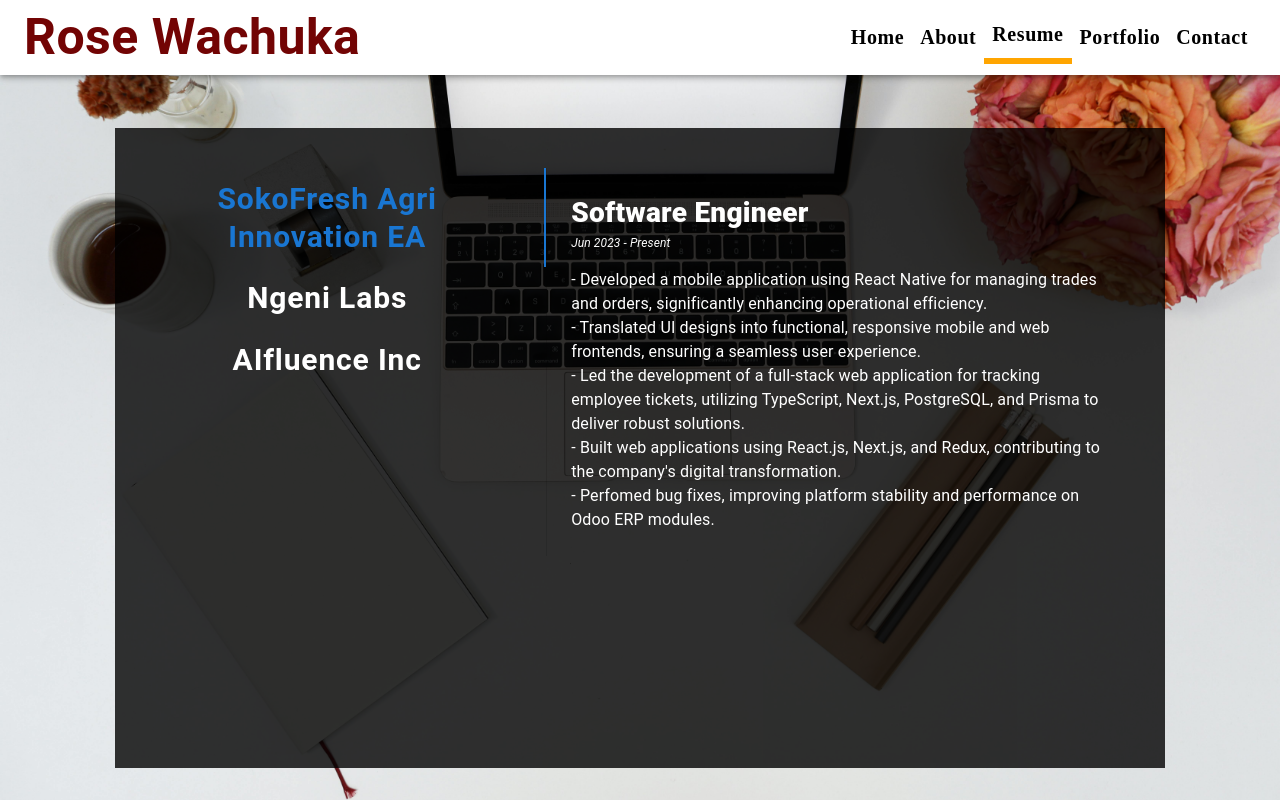
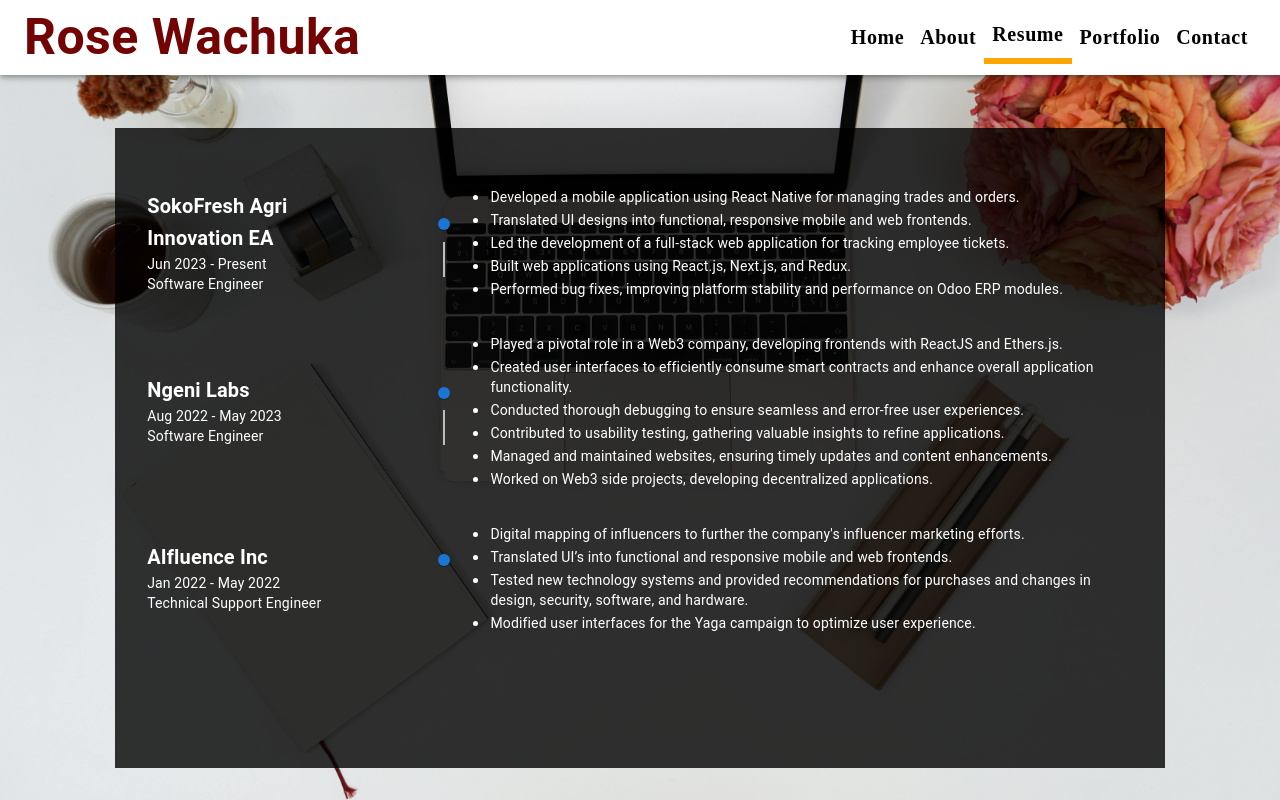
Before and after one commit to ro61zzy/myportfolio, a Next.js app: page /resume in a window 1280 px wide. Built offline with nearby package versions, Linux system fonts and the light colour scheme.

Commit message:
Fix: resume page, add timelines

```diff
--- a/src/components/Experience.tsx
+++ b/src/components/Experience.tsx
@@ -1,279 +1,102 @@
-"use client";
+"use client"
 
-import * as React from "react";
-import Tabs from "@mui/material/Tabs";
-import Tab from "@mui/material/Tab";
-import Typography from "@mui/material/Typography";
-import Box from "@mui/material/Box";
-import List from "@mui/material/List";
-import ListItem from "@mui/material/ListItem";
-import ListItemText from "@mui/material/ListItemText";
-import { useMediaQuery, useTheme } from "@mui/material";
+import { Box, Grid, Typography } from '@mui/material';
+import Timeline from '@mui/lab/Timeline';
+import TimelineItem from '@mui/lab/TimelineItem';
+import TimelineSeparator from '@mui/lab/TimelineSeparator';
+import TimelineDot from '@mui/lab/TimelineDot';
+import TimelineConnector from '@mui/lab/TimelineConnector';
+import TimelineContent from '@mui/lab/TimelineContent';
 
-interface TabPanelProps {
-  children?: React.ReactNode;
-  index: number;
-  value: number;
-}
-
-function TabPanel(props: TabPanelProps) {
-  const { children, value, index, ...other } = props;
+const ExperienceTimeline = () => {
+  const experiences = [
+    {
+      company: 'SokoFresh Agri Innovation EA',
+      years: 'Jun 2023 - Present',
+      role: 'Software Engineer',
+      details: [
+        'Developed a mobile application using React Native for managing trades and orders.',
+        'Translated UI designs into functional, responsive mobile and web frontends.',
+        'Led the development of a full-stack web application for tracking employee tickets.',
+        'Built web applications using React.js, Next.js, and Redux.',
+        'Performed bug fixes, improving platform stability and performance on Odoo ERP modules.',
+      ],
+    },
+    {
+      company: 'Ngeni Labs',
+      years: 'Aug 2022 - May 2023',
+     role: 'Software Engineer',
+      details: [
+        'Played a pivotal role in a Web3 company, developing frontends with ReactJS and Ethers.js.',
+        'Created user interfaces to efficiently consume smart contracts and enhance overall application functionality.',
+        'Conducted thorough debugging to ensure seamless and error-free user experiences.',
+        'Contributed to usability testing, gathering valuable insights to refine applications.',
+        'Managed and maintained websites, ensuring timely updates and content enhancements.',
+        'Worked on Web3 side projects, developing decentralized applications.',
+      ],
+    },
+    {
+      company: 'AIfluence Inc',
+      years: 'Jan 2022 - May 2022',
+      role: 'Technical Support Engineer',
+      details: [
+        'Digital mapping of influencers to further the company\'s influencer marketing efforts.',
+        'Translated UI’s into functional and responsive mobile and web frontends.',
+        'Tested new technology systems and provided recommendations for purchases and changes in design, security, software, and hardware.',
+        'Modified user interfaces for the Yaga campaign to optimize user experience.',
+      ],
+    },
+  ];
 
   return (
-    <div
-      role="tabpanel"
-      hidden={value !== index}
-      id={`vertical-tabpanel-${index}`}
-      aria-labelledby={`vertical-tab-${index}`}
-      {...other}
-    >
-      {value === index && <Box sx={{ p: 3 }}>{children}</Box>}
-    </div>
-  );
-}
+    <Box sx={{ padding: 4 }}>
+      <Grid container spacing={4}>
+        {experiences.map((experience, index) => (
+          <Grid container key={index} alignItems="center" spacing={2}>
+            {/* Left Column */}
+            <Grid item xs={12} md={3}>
+              <Typography variant="h6" sx={{ fontWeight: 'bold', color: 'white' }}>
+                {experience.company}
+              </Typography>
+              <Typography variant="body2" sx={{ color: 'white' }}>
+                {experience.years}
+              </Typography>
+              <Typography variant="body2" sx={{ color: 'white' }}>
+                {experience.role}
+              </Typography>
+            </Grid>
 
-function a11yProps(index: number) {
-  return {
-    id: `vertical-tab-${index}`,
-    "aria-controls": `vertical-tabpanel-${index}`,
-  };
-}
+            {/* Middle Column (Timeline) */}
+            <Grid item xs={12} md={1}>
+              <Timeline position="alternate">
+                <TimelineItem>
+                  <TimelineSeparator>
+                    <TimelineDot color="primary" />
+                    {index < experiences.length - 1 && <TimelineConnector />}
+                  </TimelineSeparator>
+                  <TimelineContent />
+                </TimelineItem>
+              </Timeline>
+            </Grid>
 
-export default function VerticalTabs() {
-  const [value, setValue] = React.useState(0);
-  const theme = useTheme();
-  const isSmallScreen = useMediaQuery(theme.breakpoints.down("sm"));
+            {/* Right Column (Details) */}
+            <Grid item xs={12} md={8}>
+  <ul style={{ listStyleType: 'disc', paddingLeft: '20px', color: 'white' }}>
+    {experience.details.map((detail, i) => (
+      <li key={i}>
+        <Typography variant="body2" sx={{ color: 'white' }}>
+          {detail}
+        </Typography>
+      </li>
+    ))}
+  </ul>
+</Grid>
 
-  const handleChange = (event: React.SyntheticEvent, newValue: number) => {
-    setValue(newValue);
-  };
-
-  return (
-    <Box
-      sx={{
-        flexGrow: 1,
-        display: "flex",
-        flexDirection: isSmallScreen ? "column" : "row",
-        height: "auto",
-        minHeight: 224,
-        // bgcolor: 'background.paper',
-      }}
-    >
-      <Tabs
-        orientation={isSmallScreen ? "horizontal" : "vertical"}
-        variant="scrollable"
-        scrollButtons="auto"
-        allowScrollButtonsMobile
-        value={value}
-        onChange={handleChange}
-        aria-label="Vertical tabs example"
-        sx={{
-          borderRight: !isSmallScreen ? 1 : 0,
-          borderColor: "divider",
-          minWidth: {
-            xs: 'auto',
-            sm: 'auto',
-            md: '200px',
-            lg: '400px'
-          },
-          color: "white",
-          flexDirection: isSmallScreen ? "row" : "column", // Ensure correct flex direction
-        }}
-      >
-        <Tab
-          label="SokoFresh Agri Innovation EA"
-          {...a11yProps(0)}
-          sx={{
-            color: "white",
-            fontSize: { xs: "17px", sm: "20px", lg: "30px", xl: "40px" },
-            fontWeight: "600",
-            textTransform: "none",
-          }}
-        />
-        <Tab
-          label="Ngeni Labs"
-          {...a11yProps(1)}
-          sx={{
-            color: "white",
-            fontSize: { xs: "17px", sm: "20px", lg: "30px", xl: "40px" },
-            fontWeight: "600",
-            textTransform: "none",
-          }}
-        />
-        <Tab
-          label="AIfluence Inc"
-          {...a11yProps(2)}
-          sx={{
-            color: "white",
-            fontSize: { xs: "17px", sm: "20px", lg: "30px", xl: "40px" },
-            fontWeight: "600",
-            textTransform: "none",
-          }}
-        />
-      </Tabs>
-
-      <TabPanel value={value} index={0}>
-        <Typography
-          sx={{
-            color: "white",
-            fontWeight: "800",
-            fontSize: { xs: "20px", sm: "28px", xl: "75px" },
-          }}
-        >
-          Software Engineer
-        </Typography>
-        <Typography
-          sx={{
-            color: "#fff",
-            marginBottom: "16px",
-            fontStyle: "italic",
-            fontSize: { xs: "12px", xl: "30px" },
-          }}
-        >
-          Jun 2023 - Present
-        </Typography>
-        <List sx={{ padding: 0 }}>
-          <ListItem disableGutters sx={{ padding: 0 }}>
-            <Typography
-              sx={{ color: "white", fontSize: { xs: "16px", xl: "40px" } }}
-            >
-              - Developed a mobile application using React Native for managing
-              trades and orders, significantly enhancing operational efficiency.
-            </Typography>
-          </ListItem>
-          <ListItem disableGutters sx={{ padding: 0 }}>
-            <Typography
-              sx={{ color: "white", fontSize: { xs: "16px", xl: "40px"  } }}
-            >
-              - Translated UI designs into functional, responsive mobile and web
-              frontends, ensuring a seamless user experience.
-            </Typography>
-          </ListItem>
-          <ListItem disableGutters sx={{ padding: 0 }}>
-            <Typography
-              sx={{ color: "white", fontSize: { xs: "16px", xl: "40px"  } }}
-            >
-              - Led the development of a full-stack web application for tracking
-              employee tickets, utilizing TypeScript, Next.js, PostgreSQL, and
-              Prisma to deliver robust solutions.
-            </Typography>
-          </ListItem>
-          <ListItem disableGutters sx={{ padding: 0 }}>
-            <Typography
-              sx={{ color: "white", fontSize: { xs: "16px", xl: "40px" } }}
-            >
-              - Built web applications using React.js, Next.js, and Redux,
-              contributing to the company's digital transformation.
-            </Typography>
-          </ListItem>
-          <ListItem disableGutters sx={{ padding: 0 }}>
-            <Typography
-              sx={{ color: "white", fontSize: { xs: "16px", xl: "40px" } }}
-            >
-              - Perfomed bug fixes, improving platform stability and performance
-              on Odoo ERP modules.
-            </Typography>
-          </ListItem>
-        </List>
-      </TabPanel>
-      <TabPanel value={value} index={1}>
-        <Typography
-          sx={{
-            color: "white",
-            fontWeight: "800",
-            fontSize: { xs: "23px", sm: "28px", xl: "75px" },
-          }}
-        >
-          Software Engineer
-        </Typography>
-        <Typography
-          sx={{ color: "#fff", marginBottom: "16px", fontStyle: "italic",  fontSize: { xs: "12px", xl: "30px" }, }}
-        >
-          Aug 2022 - May 2023
-        </Typography>
-        <List sx={{ padding: 0 }}>
-          <ListItem disableGutters sx={{ padding: 0 }}>
-            <Typography sx={{ color: "white", fontSize: { xs: "16px", xl: "40px" }}}>
-              - Played a pivotal role in a Web3 company, developing frontends
-              with ReactJS and Ethers.js to facilitate seamless interaction with smart contracts.
-            </Typography>
-          </ListItem>
-          <ListItem disableGutters sx={{ padding: 0 }}>
-            <Typography sx={{ color: "white", fontSize: { xs: "16px", xl: "40px" } }}>
-              - Created user interfaces to efficiently consume smart contracts and enhance overall application functionality.
-
-            </Typography>
-          </ListItem>
-          <ListItem disableGutters sx={{ padding: 0 }}>
-            <Typography sx={{ color: "white", fontSize: { xs: "16px", xl: "40px"} }}>
-              - Conducted thorough debugging to ensure seamless and error-free
-              user experiences.
-            </Typography>
-          </ListItem>
-          <ListItem disableGutters sx={{ padding: 0 }}>
-            <Typography sx={{ color: "white", fontSize: { xs: "16px", xl: "40px"} }}>
-              - Contributed to usability testing, gathering valuable insights to
-              refine applications.
-            </Typography>
-          </ListItem>
-          <ListItem disableGutters sx={{ padding: 0 }}>
-            <Typography sx={{ color: "white", fontSize: { xs: "16px", xl: "40px"} }}>
-              - Managed and maintained websites, ensuring timely updates and
-              content enhancements to meet client requirements.
-            </Typography>
-          </ListItem>
-          <ListItem disableGutters sx={{ padding: 0 }}>
-            <Typography sx={{ color: "white", fontSize: { xs: "16px", xl: "40px" } }}>
-              -  Worked on Web3 side projects, developing decentralized applications and integrating blockchain technologies.
-            </Typography>
-          </ListItem>
-
-        </List>
-      </TabPanel>
-
-      <TabPanel value={value} index={2}>
-        <Typography
-          sx={{
-            color: "white",
-            fontWeight: "800",
-            fontSize: { xs: "23px", sm: "28px", xl: "75px" },
-          }}
-        >
-          IT Technical Support Associate
-        </Typography>
-        <Typography
-          variant="subtitle1"
-          sx={{ color: "white", marginBottom: "16px", fontStyle: "italic", fontSize: { xs: "12px", xl: "30px" }, }}
-        >
-          Jan 2022 - May 2022
-        </Typography>
-        <List sx={{ padding: 0 }}>
-          <ListItem disableGutters sx={{ padding: 0 }}>
-            <Typography sx={{ color: "white", fontSize: { xs: "16px", xl: "40px" }  }}>
-              - Digital mapping of influencers to further the company's
-              influencer marketing efforts.
-            </Typography>
-          </ListItem>
-          <ListItem disableGutters sx={{ padding: 0 }}>
-            <Typography sx={{ color: "white", fontSize: { xs: "16px", xl: "40px" }  }}>
-              - Translated UI’s into functional and responsive mobile and web
-              frontends.
-            </Typography>
-          </ListItem>
-          <ListItem disableGutters sx={{ padding: 0 }}>
-            <Typography sx={{ color: "white", fontSize: { xs: "16px", xl: "40px" }  }}>
-              - Tested new technology systems and provided recommendations for
-              purchases and changes in design, security, software, and hardware.
-            </Typography>
-          </ListItem>
-          <ListItem disableGutters sx={{ padding: 0 }}>
-            <Typography sx={{ color: "white", fontSize: { xs: "16px", xl: "40px" }  }}>
-              - Modifying user interfaces for the Yaga campaign to optimize user
-              experience
-            </Typography>
-          </ListItem>
-        </List>
-      </TabPanel>
+          </Grid>
+        ))}
+      </Grid>
     </Box>
   );
-}
+};
+
+export default ExperienceTimeline;
```
Also changed, not shown: package.json (+4 -3 lines), 1 other file (tests, documents, lock files or other folders).
